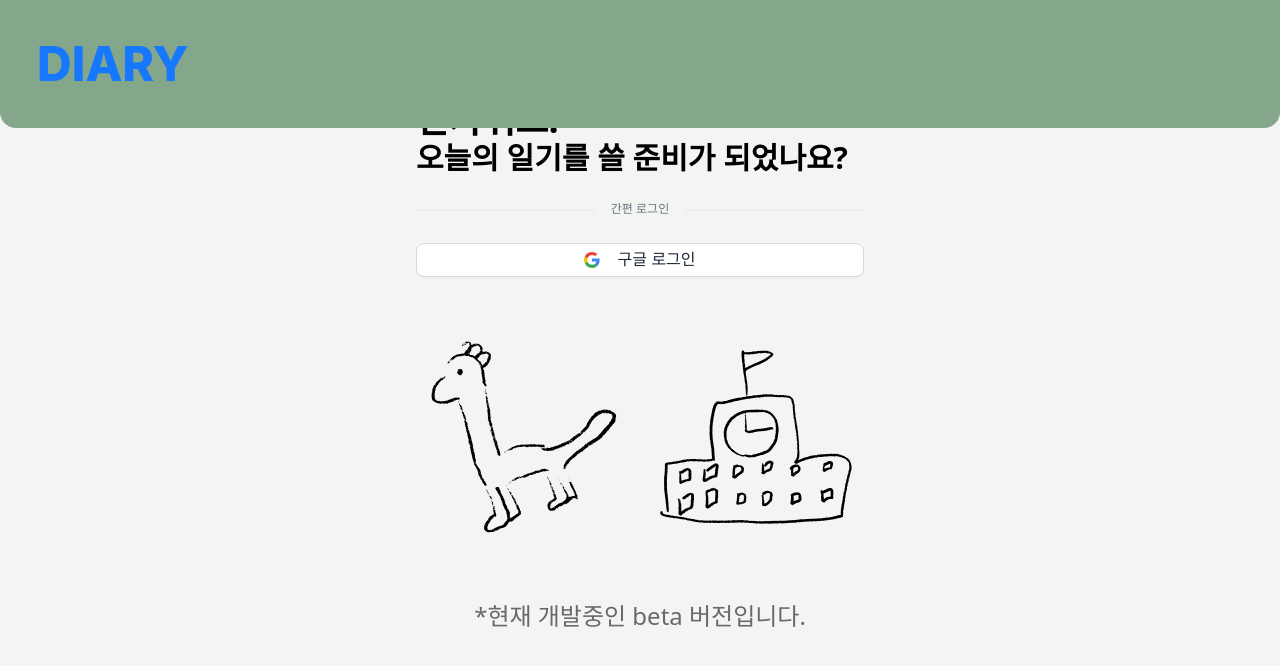
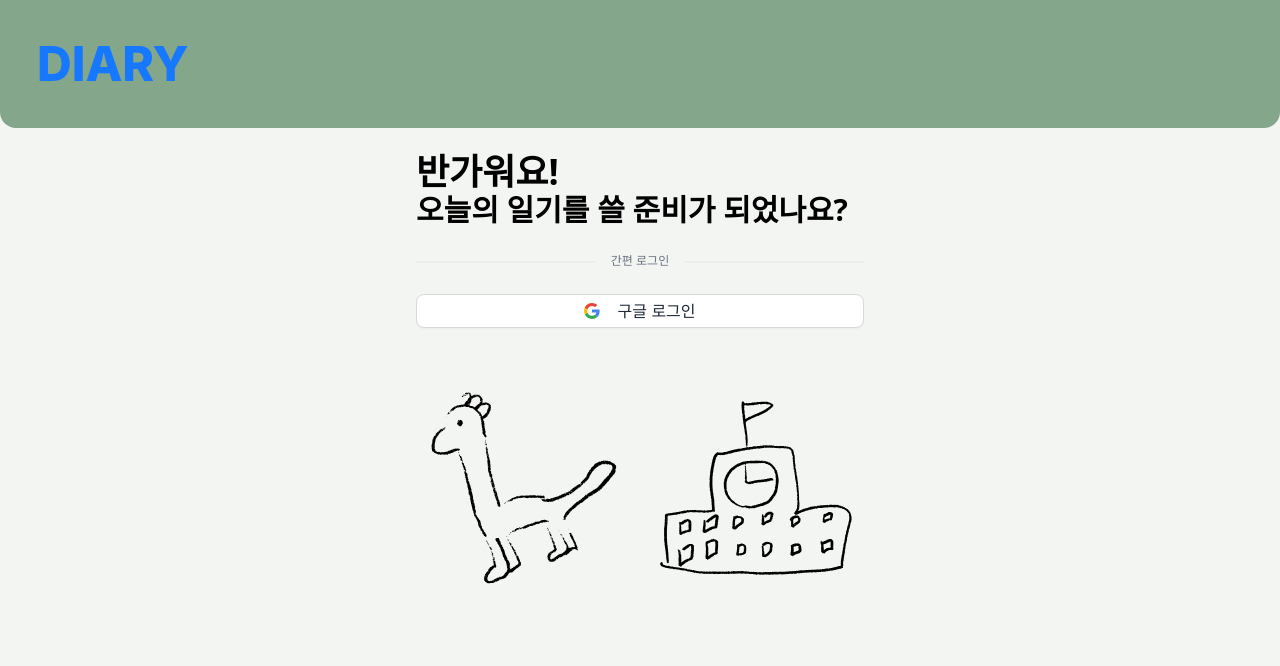
Before and after one commit to ta09472/diary-web, a React (Vite) app: page /login in a window 1280 px wide. Shown: the top 666 px of the page. Built offline with nearby package versions, Linux system fonts and the light colour scheme.

Commit message:
로그인 페이지에서 개발 중인 beta 버전 안내 문구 제거

```diff
--- a/src/page/SignIn.tsx
+++ b/src/page/SignIn.tsx
@@ -127,9 +127,6 @@ export default function SignIn(): React.ReactElement {
           className="w-[20rem] lg:w-[12rem]"
         />
       </div>
-      <div className="mt-[4rem] text-[1.5rem] font-sans">
-        *현재 개발중인 beta 버전입니다.
-      </div>
     </div>
   )
 }
```
